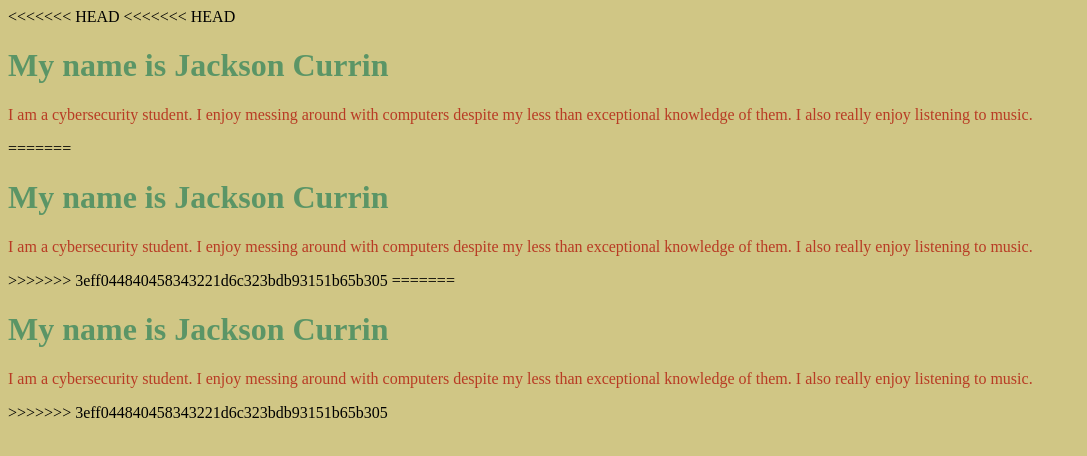
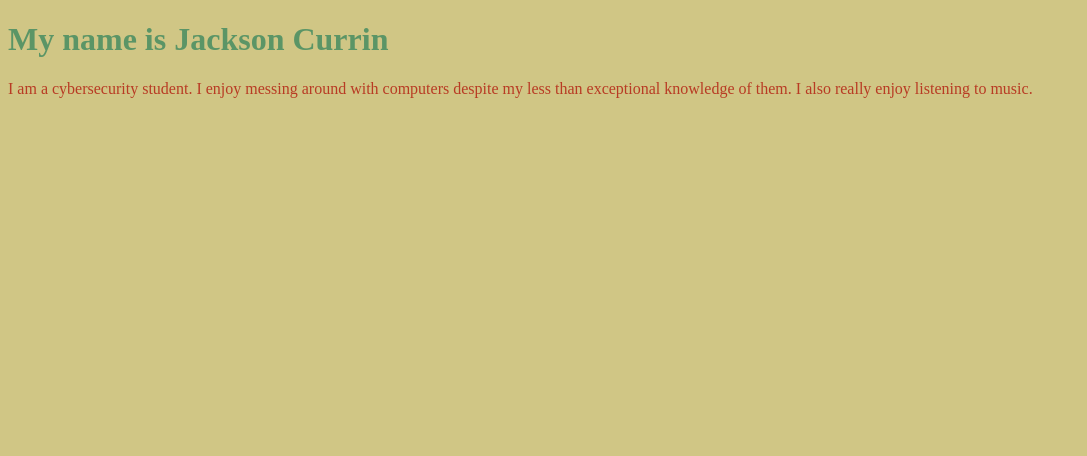
Before and after one commit to king-of-the-clouds/king-of-the-clouds.github.io, a plain HTML site: page index.html in a window 1280 px wide. Shown: the whole page, without its empty margins (0-1087 px from the left). Drawn offline with Linux system fonts and the light colour scheme.

Commit message:
Update index.html

```diff
--- a/index.html
+++ b/index.html
@@ -1,5 +1,3 @@
-<<<<<<< HEAD
-<<<<<<< HEAD
 <!DOCTYPE html>
 <html>
   <head>
@@ -20,48 +18,4 @@
     <h1>My name is Jackson Currin</h1>
     <p>I am a cybersecurity student. I enjoy messing around with computers despite my less than exceptional knowledge of them. I also really enjoy listening to music.</p>
   </body>
-=======
-<!DOCTYPE html>
-<html>
-  <head>
-    <title>My Personal Introduction</title>
-    <style>
-      body {
-            background-color: #D0C685;
-      }
-      h1 {
-          color: #5B9566;
-      }
-      p {
-         color: #B83B24;
-      }
-    </style>
-  </head>
-  <body>
-    <h1>My name is Jackson Currin</h1>
-    <p>I am a cybersecurity student. I enjoy messing around with computers despite my less than exceptional knowledge of them. I also really enjoy listening to music.</p>
-  </body>
->>>>>>> 3eff044840458343221d6c323bdb93151b65b305
-=======
-<!DOCTYPE html>
-<html>
-  <head>
-    <title>My Personal Introduction</title>
-    <style>
-      body {
-            background-color: #D0C685;
-      }
-      h1 {
-          color: #5B9566;
-      }
-      p {
-         color: #B83B24;
-      }
-    </style>
-  </head>
-  <body>
-    <h1>My name is Jackson Currin</h1>
-    <p>I am a cybersecurity student. I enjoy messing around with computers despite my less than exceptional knowledge of them. I also really enjoy listening to music.</p>
-  </body>
->>>>>>> 3eff044840458343221d6c323bdb93151b65b305
 </html>
```
